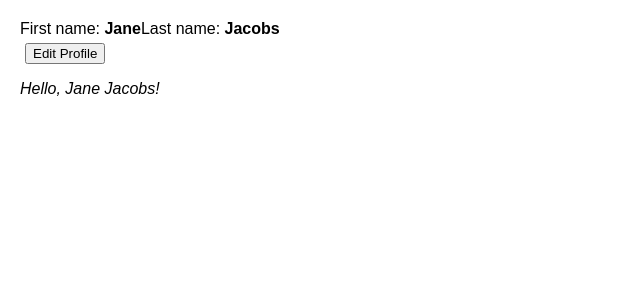
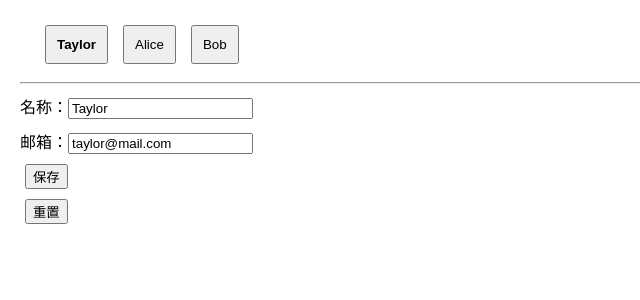
Before and after one commit to bellingham07/react-learn, a React (Vite) app: page / in a window 1280 px wide. Shown: the top 300 px of the page, without its empty margins (0-640 px from the left). Built offline with nearby package versions, Linux system fonts and the light colour scheme.

Commit message:
learn reducer

```diff
--- a/src/App.jsx
+++ b/src/App.jsx
@@ -5,6 +5,9 @@ import RespondingEvents from "./add-interaction/RespondingEvents";
 import ChatApp from "./status-manage/chat/chat-app";
 import EditProfile from "./status-manage/response-input/edit-profile";
 import Picture from "./status-manage/response-input/response";
+import ContactManager from "./status-manage/save-state/SaveState";
+import FilterableList from "./status-manage/share-state/share";
+import TravelPlan from "./status-manage/state-struct/struct";
 
 export default function App() {
     return (
@@ -15,7 +18,10 @@ export default function App() {
             {/* <TaskApp /> */}
             {/* <ChatApp /> */}
             {/* <Picture /> */}
-            <EditProfile />
+            {/* <EditProfile /> */}
+            {/* <TravelPlan /> */}
+            {/* <FilterableList /> */}
+            <ContactManager />
         </>
     );
 }
--- /dev/null
+++ b/src/status-manage/save-state/SaveState.jsx
@@ -0,0 +1,60 @@
+import { useState } from 'react';
+import ContactList from './contactList';
+import EditContact from './editContact';
+import './styles.css';
+
+export default function ContactManager() {
+    const [
+        contacts,
+        setContacts
+    ] = useState(initialContacts);
+
+    const [
+        selectedId,
+        setSelectedId
+    ] = useState(0);
+
+    const selectedContact = contacts.find(c =>
+        c.id === selectedId
+    );
+
+    function handleSave(updatedData) {
+        const nextContacts = contacts.map(c => {
+            if (c.id === updatedData.id) {
+                return updatedData;
+            } else {
+                return c;
+            }
+        });
+        setContacts(nextContacts);
+    }
+
+    return (
+        <div>
+            <ContactList
+                contacts={contacts}
+                selectedId={selectedId}
+                onSelect={id => setSelectedId(id)}
+            />
+            <hr />
+            {/* key={selectedId} 通过key指定一个 key
+            能够让 React 将 key 本身而非它们在父组件中的顺序作为位置的一部分。
+            这就是为什么尽管你用 JSX 将组件渲染在相同位置，但在 React 看来它们是两个不同的计数器。
+            因此它们永远都不会共享 state。每当一个计数器出现在屏幕上时，它的 state 会被创建出来。
+            每当它被移除时，它的 state 就会被销毁。在它们之间切换会一次又一次地使它们的 state 重置。
+            todo 使用key可以让我们在同一位置的state不再共享信息
+            */}
+            <EditContact
+                key={selectedId}
+                initialData={selectedContact}
+                onSave={handleSave}
+            />
+        </div>
+    )
+}
+
+const initialContacts = [
+    { id: 0, name: 'Taylor', email: 'taylor@mail.com' },
+    { id: 1, name: 'Alice', email: 'alice@mail.com' },
+    { id: 2, name: 'Bob', email: 'bob@mail.com' }
+];
--- /dev/null
+++ b/src/status-manage/save-state/contactList.jsx
@@ -0,0 +1,24 @@
+export default function ContactList({
+    contacts,
+    selectedId,
+    onSelect
+}) {
+    return (
+        <section>
+            <ul>
+                {contacts.map(contact =>
+                    <li key={contact.id}>
+                        <button onClick={() => {
+                            onSelect(contact.id);
+                        }}>
+                            {contact.id === selectedId ?
+                                <b>{contact.name}</b> :
+                                contact.name
+                            }
+                        </button>
+                    </li>
+                )}
+            </ul>
+        </section>
+    );
+}
--- /dev/null
+++ b/src/status-manage/save-state/editContact.jsx
@@ -0,0 +1,42 @@
+import { useState } from 'react';
+
+export default function EditContact({ initialData, onSave }) {
+    const [name, setName] = useState(initialData.name);
+    const [email, setEmail] = useState(initialData.email);
+    return (
+        <section>
+            <label>
+                名称：
+                <input
+                    type="text"
+                    value={name}
+                    onChange={e => setName(e.target.value)}
+                />
+            </label>
+            <label>
+                邮箱：
+                <input
+                    type="email"
+                    value={email}
+                    onChange={e => setEmail(e.target.value)}
+                />
+            </label>
+            <button onClick={() => {
+                const updatedData = {
+                    id: initialData.id,
+                    name: name,
+                    email: email
+                };
+                onSave(updatedData);
+            }}>
+                保存
+            </button>
+            <button onClick={() => {
+                setName(initialData.name);
+                setEmail(initialData.email);
+            }}>
+                重置
+            </button>
+        </section>
+    );
+}
--- /dev/null
+++ b/src/status-manage/save-state/styles.css
@@ -0,0 +1,65 @@
+* {
+    box-sizing: border-box;
+  }
+
+  body {
+    font-family: sans-serif;
+    margin: 20px;
+    padding: 0;
+  }
+
+  h1 {
+    margin-top: 0;
+    font-size: 22px;
+  }
+
+  h2 {
+    margin-top: 0;
+    font-size: 20px;
+  }
+
+  h3 {
+    margin-top: 0;
+    font-size: 18px;
+  }
+
+  h4 {
+    margin-top: 0;
+    font-size: 16px;
+  }
+
+  h5 {
+    margin-top: 0;
+    font-size: 14px;
+  }
+
+  h6 {
+    margin-top: 0;
+    font-size: 12px;
+  }
+
+  code {
+    font-size: 1.2em;
+  }
+
+  ul {
+    padding-inline-start: 20px;
+  }
+
+  ul, li {
+    list-style: none;
+    margin: 0;
+    padding: 0;
+  }
+  li { display: inline-block; }
+  li button {
+    padding: 10px;
+  }
+  label {
+    display: block;
+    margin: 10px 0;
+  }
+  button {
+    margin-right: 10px;
+    margin-bottom: 10px;
+  }
--- /dev/null
+++ b/src/status-manage/share-state/data.jsx
@@ -0,0 +1,30 @@
+export function filterItems(items, query) {
+    query = query.toLowerCase();
+    return items.filter(item =>
+        item.name.split(' ').some(word =>
+            word.toLowerCase().startsWith(query)
+        )
+    );
+}
+
+export const foods = [{
+    id: 0,
+    name: '寿司',
+    description: '寿司是一道传统的日本菜，是用醋米饭做成的'
+}, {
+    id: 1,
+    name: '木豆',
+    description: '制作木豆最常见的方法是在汤中加入洋葱、西红柿和各种香料'
+}, {
+    id: 2,
+    name: '饺子',
+    description: '饺子是用未发酵的面团包裹咸的或甜的馅料，然后在沸水中煮制而成的'
+}, {
+    id: 3,
+    name: '烤肉串',
+    description: '烤肉串是一种很受欢迎的食物，是用肉串和肉块做成。'
+}, {
+    id: 4,
+    name: '点心',
+    description: '点心是广东人的传统喜好，是在餐馆吃早餐和午餐时喜欢吃的一系列小菜'
+}];
--- /dev/null
+++ b/src/status-manage/share-state/share.jsx
@@ -0,0 +1,49 @@
+import { useState } from 'react';
+import { foods, filterItems } from './data';
+
+
+export default function FilterableList() {
+    const [query, setQuery] = useState('');
+    const res = filterItems(foods, query);
+
+    function handleChange(e) {
+        setQuery(e.target.value);
+
+    }
+    return (
+        <>
+            <SearchBar query={query} handleChange={handleChange} />
+            <hr />
+            <List items={res} />
+        </>
+    );
+}
+
+function SearchBar({ query, handleChange }) {
+
+
+    return (
+        <label>
+            搜索：{' '}
+            <input
+                value={query}
+                onChange={handleChange}
+            />
+        </label>
+    );
+}
+
+function List({ items }) {
+    return (
+        <table>
+            <tbody>
+                {items.map(food => (
+                    <tr key={food.id}>
+                        <td>{food.name}</td>
+                        <td>{food.description}</td>
+                    </tr>
+                ))}
+            </tbody>
+        </table>
+    );
+}
--- /dev/null
+++ b/src/status-manage/state-struct/AddItem.jsx
@@ -0,0 +1,18 @@
+import { useState } from 'react';
+
+export default function AddItem({ onAddItem }) {
+    const [title, setTitle] = useState('');
+    return (
+        <>
+            <input
+                placeholder="Add item"
+                value={title}
+                onChange={e => setTitle(e.target.value)}
+            />
+            <button onClick={() => {
+                setTitle('');
+                onAddItem(title);
+            }}>Add</button>
+        </>
+    )
+}
--- /dev/null
+++ b/src/status-manage/state-struct/PackingList.jsx
@@ -0,0 +1,33 @@
+import { useState } from 'react';
+
+export default function PackingList({
+    items,
+    onChangeItem,
+    onDeleteItem
+}) {
+    return (
+        <ul>
+            {items.map(item => (
+                <li key={item.id}>
+                    <label>
+                        <input
+                            type="checkbox"
+                            checked={item.packed}
+                            onChange={e => {
+                                onChangeItem({
+                                    ...item,
+                                    packed: e.target.checked
+                                });
+                            }}
+                        />
+                        {' '}
+                        {item.title}
+                    </label>
+                    <button onClick={() => onDeleteItem(item.id)}>
+                        Delete
+                    </button>
+                </li>
+            ))}
+        </ul>
+    );
+}
--- /dev/null
+++ b/src/status-manage/state-struct/struct.jsx
@@ -0,0 +1,66 @@
+import { useState } from 'react';
+import AddItem from './AddItem';
+import PackingList from './PackingList';
+
+let nextId = 3;
+const initialItems = [
+    { id: 0, title: 'Warm socks', packed: true },
+    { id: 1, title: 'Travel journal', packed: false },
+    { id: 2, title: 'Watercolors', packed: false },
+];
+
+export default function TravelPlan() {
+    const [items, setItems] = useState(initialItems);
+    const [total, setTotal] = useState(3);
+    const [packed, setPacked] = useState(1);
+
+    function handleAddItem(title) {
+        setTotal(total + 1);
+        setItems([
+            ...items,
+            {
+                id: nextId++,
+                title: title,
+                packed: false
+            }
+        ]);
+    }
+
+    function handleChangeItem(nextItem) {
+        if (nextItem.packed) {
+            setPacked(packed + 1);
+        } else {
+            setPacked(packed - 1);
+        }
+        setItems(items.map(item => {
+            if (item.id === nextItem.id) {
+                return nextItem;
+            } else {
+                return item;
+            }
+        }));
+    }
+
+    function handleDeleteItem(itemId) {
+        setTotal(total - 1);
+        setPacked(packed - 1);
+        setItems(
+            items.filter(item => item.id !== itemId)
+        );
+    }
+
+    return (
+        <>
+            <AddItem
+                onAddItem={handleAddItem}
+            />
+            <PackingList
+                items={items}
+                onChangeItem={handleChangeItem}
+                onDeleteItem={handleDeleteItem}
+            />
+            <hr />
+            <b>{packed} out of {total} packed!</b>
+        </>
+    );
+}
```
